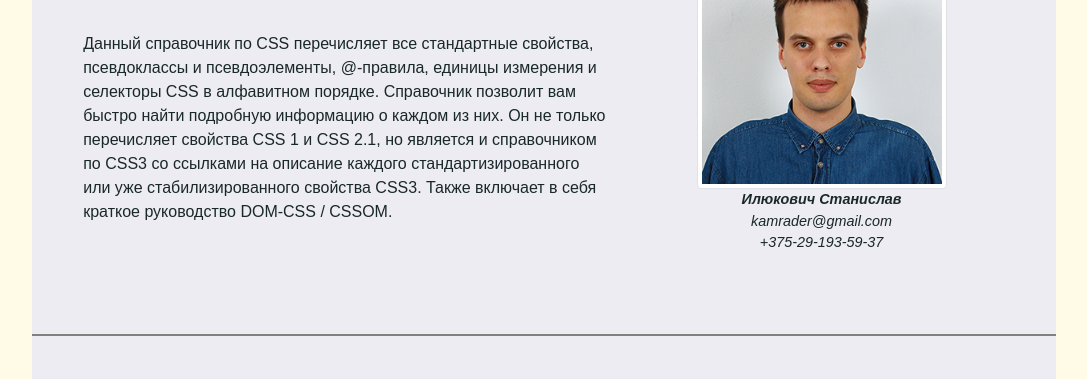
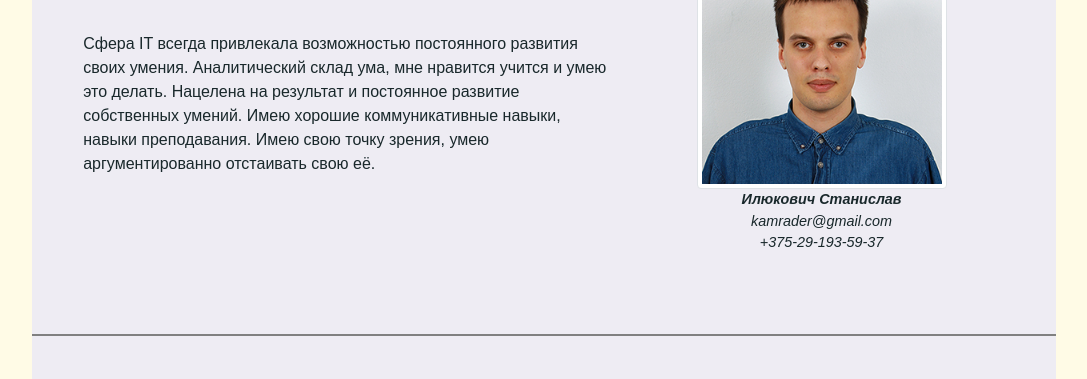
Before and after one commit to garin87/rsschool-codejam1-cv, a plain HTML site: page index.html in a window 1280 px wide. Shown: the part 267-646 px from the top of the page, without its empty margins (96-1183 px from the left). Drawn offline with Linux system fonts and the light colour scheme; a web font is replaced by a local one.

Commit message:
style: (docs: changes content about-me)

```diff
--- a/index.html
+++ b/index.html
@@ -50,7 +50,7 @@
 			<div class="col-7">
 				<h1><a name="about-me">Обо мне</a></h1>
 				<p>
-					Данный справочник по CSS перечисляет все стандартные свойства, псевдоклассы и псевдоэлементы, @-правила, единицы измерения и селекторы CSS в алфавитном порядке. Справочник позволит вам быстро найти подробную информацию о каждом из них. Он не только перечисляет свойства CSS 1 и CSS 2.1, но является и справочником по CSS3 со ссылками на описание каждого стандартизированного или уже стабилизированного свойства CSS3. Также включает в себя краткое руководство DOM-CSS / CSSOM.
+                    Сфера IT всегда привлекала возможностью постоянного развития своих умения. Аналитический склад ума, мне нравится учится и умею это делать. Нацелена на результат и постоянное развитие собственных умений. Имею хорошие коммуникативные навыки, навыки преподавания. Имею свою точку зрения, умею аргументированно отстаивать свою её.
 				</p>
 			</div>
 			<div class="col-5 photo">
```
